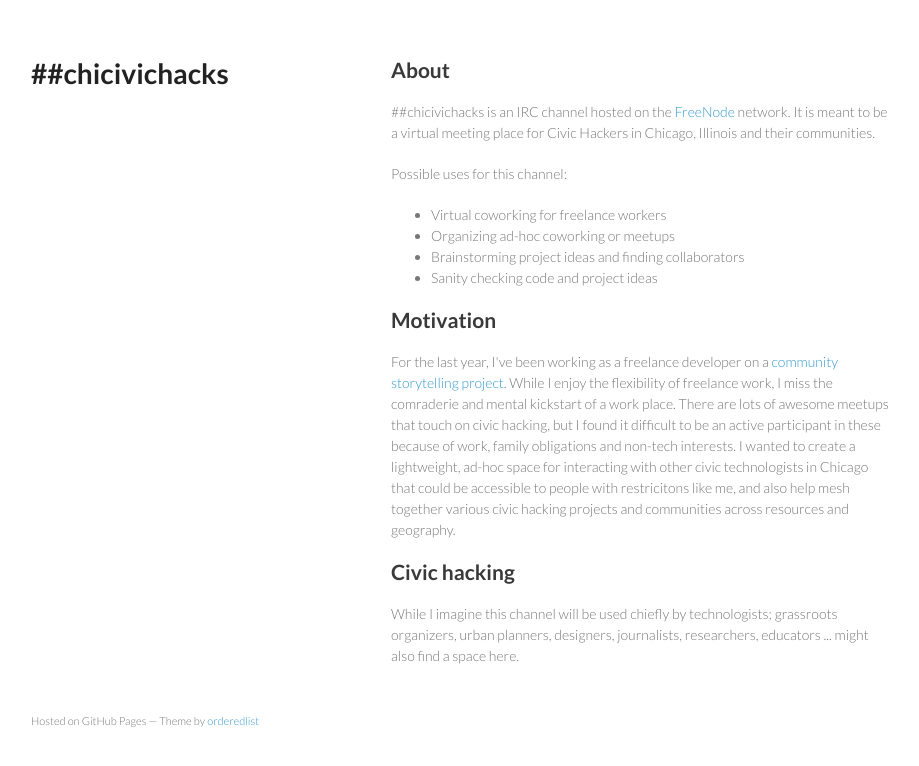
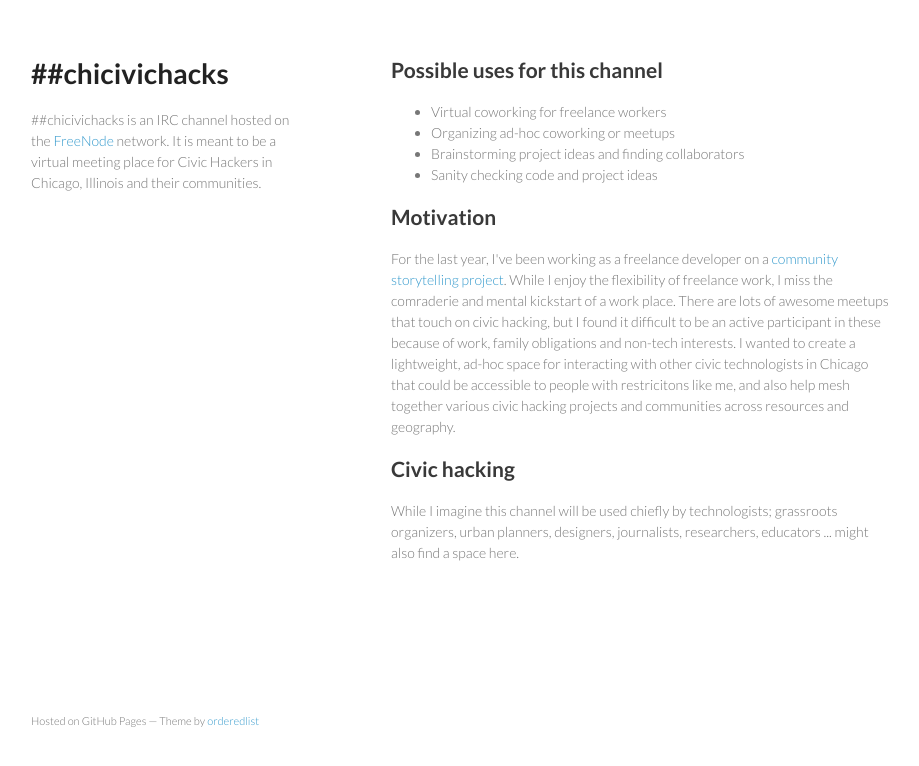
Before and after one commit to ghing/ghing.github.com, a plain HTML site: page chicivichacks.html in a window 1280 px wide. Shown: the whole page, without its empty margins (179-1098 px from the left). Drawn offline with Linux system fonts and the light colour scheme.

Commit message:
Update chicivichacks.html

```diff
--- a/chicivichacks.html
+++ b/chicivichacks.html
@@ -3,7 +3,7 @@
   <head>
     <meta charset="utf-8">
     <meta http-equiv="X-UA-Compatible" content="chrome=1">
-    <title>Ghing.github.com by ghing</title>
+    <title>##chicivichacks</title>
 
     <link rel="stylesheet" href="stylesheets/styles.css">
     <link rel="stylesheet" href="stylesheets/pygment_trac.css">
@@ -16,12 +16,11 @@
     <div class="wrapper">
       <header>
         <h1>##chicivichacks</h1>
+        <p>##chicivichacks is an IRC channel hosted on the <a href="http://freenode.net/" title="FreeNode">FreeNode</a>
+           network.  It is meant to be a virtual meeting place for Civic Hackers in Chicago, Illinois and their communities.</p>
       </header>
       <section>
-        <h2>About</h2>
-        <p>##chicivichacks is an IRC channel hosted on the <a href="http://freenode.net/" title="FreeNode">FreeNode</a>
-           network.  It is meant to be a virtual meeting place for Civic Hackers in Chicago, Illinois and their communities.</p>
-        <p>Possible uses for this channel:</p>
+        <h2>Possible uses for this channel</h2>
         <ul>
           <li>Virtual coworking for freelance workers</li>
           <li>Organizing ad-hoc coworking or meetups</li>
```
